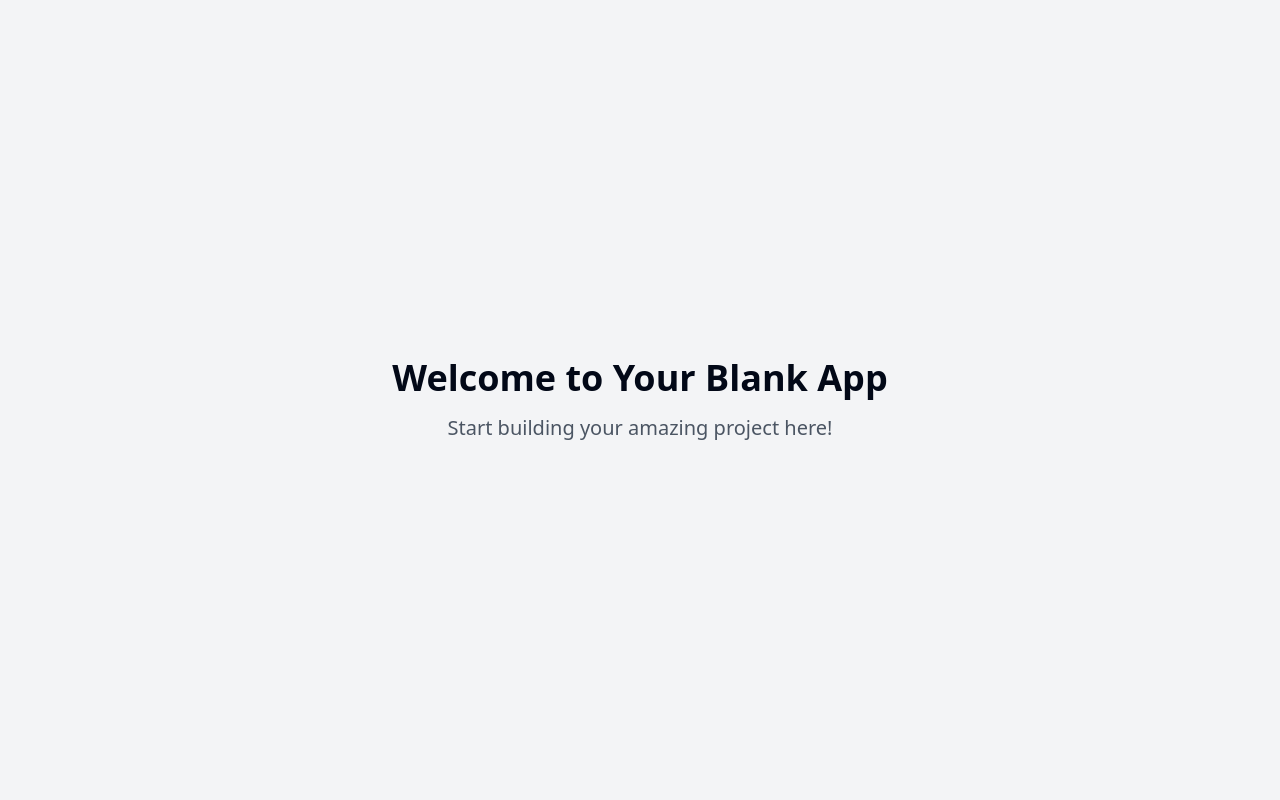
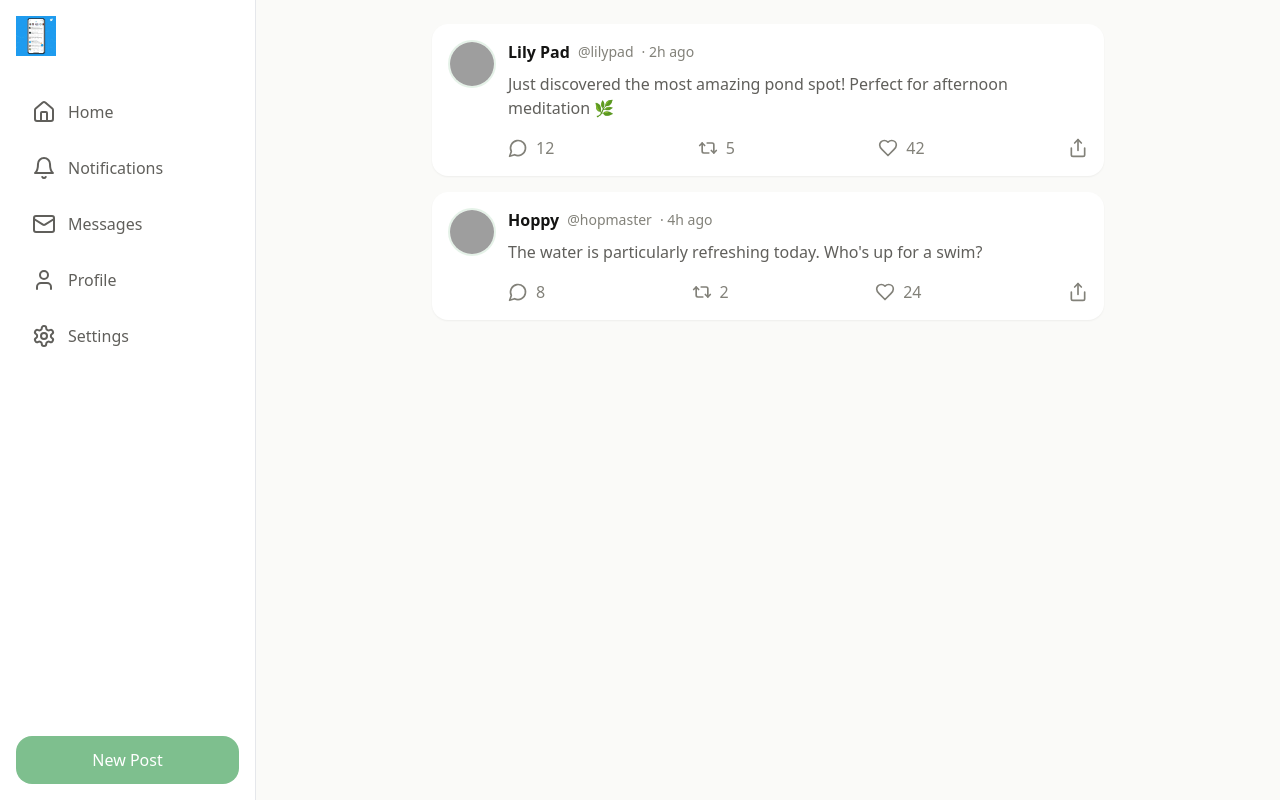
Before and after one commit to Dubmelon/pastel-frog-pond, a React (Vite) app: page / in a window 1280 px wide. Built offline with nearby package versions, Linux system fonts and the light colour scheme; grey boxes are pictures that could not be loaded.

Commit message:
Implement pastel frog UI design
This commit implements a new UI design inspired by pastel frogs, blending elements of Discord and Twitter.  The design includes a post feed, dashboard, and server creation/customization pages.  No backend code is included.

```diff
--- /dev/null
+++ b/src/components/PostCard.tsx
@@ -0,0 +1,61 @@
+
+import { Heart, MessageCircle, Repeat2, Share } from "lucide-react";
+
+interface PostCardProps {
+  avatar: string;
+  username: string;
+  handle: string;
+  content: string;
+  timestamp: string;
+  likes?: number;
+  comments?: number;
+  shares?: number;
+}
+
+export const PostCard = ({
+  avatar,
+  username,
+  handle,
+  content,
+  timestamp,
+  likes = 0,
+  comments = 0,
+  shares = 0,
+}: PostCardProps) => {
+  return (
+    <div className="bg-white rounded-lg p-4 shadow-sm hover:shadow-md transition-shadow duration-300 animate-fade-in">
+      <div className="flex items-start space-x-3">
+        <img
+          src={avatar}
+          alt={username}
+          className="w-12 h-12 rounded-full object-cover border-2 border-primary/20"
+        />
+        <div className="flex-1">
+          <div className="flex items-center space-x-2">
+            <h3 className="font-semibold text-text">{username}</h3>
+            <span className="text-text-tertiary text-sm">@{handle}</span>
+            <span className="text-text-tertiary text-sm">· {timestamp}</span>
+          </div>
+          <p className="mt-2 text-text-secondary">{content}</p>
+          <div className="flex items-center justify-between mt-4 text-text-tertiary">
+            <button className="flex items-center space-x-2 hover:text-primary transition-colors">
+              <MessageCircle className="w-5 h-5" />
+              <span>{comments}</span>
+            </button>
+            <button className="flex items-center space-x-2 hover:text-secondary transition-colors">
+              <Repeat2 className="w-5 h-5" />
+              <span>{shares}</span>
+            </button>
+            <button className="flex items-center space-x-2 hover:text-accent transition-colors">
+              <Heart className="w-5 h-5" />
+              <span>{likes}</span>
+            </button>
+            <button className="flex items-center hover:text-primary transition-colors">
+              <Share className="w-5 h-5" />
+            </button>
+          </div>
+        </div>
+      </div>
+    </div>
+  );
+};
--- /dev/null
+++ b/src/components/Sidebar.tsx
@@ -0,0 +1,47 @@
+
+import { Home, Bell, Mail, Settings, User } from "lucide-react";
+import { Link } from "react-router-dom";
+
+const navItems = [
+  { icon: Home, label: "Home", path: "/" },
+  { icon: Bell, label: "Notifications", path: "/notifications" },
+  { icon: Mail, label: "Messages", path: "/messages" },
+  { icon: User, label: "Profile", path: "/profile" },
+  { icon: Settings, label: "Settings", path: "/settings" },
+];
+
+export const Sidebar = () => {
+  return (
+    <div className="w-64 h-screen bg-white border-r border-gray-200 fixed left-0 top-0 p-4">
+      <div className="flex flex-col h-full">
+        <div className="mb-8">
+          <img
+            src="/lovable-uploads/b91a5d97-e32a-46cf-a2f2-4cbc6b082417.png"
+            alt="Logo"
+            className="w-10 h-10"
+          />
+        </div>
+        <nav className="flex-1">
+          <ul className="space-y-2">
+            {navItems.map((item) => (
+              <li key={item.label}>
+                <Link
+                  to={item.path}
+                  className="flex items-center space-x-3 px-4 py-3 rounded-lg text-text-secondary hover:bg-background-secondary hover:text-primary transition-colors"
+                >
+                  <item.icon className="w-6 h-6" />
+                  <span className="font-medium">{item.label}</span>
+                </Link>
+              </li>
+            ))}
+          </ul>
+        </nav>
+        <div className="mt-auto">
+          <button className="w-full bg-primary text-white rounded-lg py-3 font-medium hover:bg-primary-hover transition-colors">
+            New Post
+          </button>
+        </div>
+      </div>
+    </div>
+  );
+};
--- a/src/index.css
+++ b/src/index.css
@@ -1,101 +1,16 @@
+
 @tailwind base;
 @tailwind components;
 @tailwind utilities;
 
 @layer base {
-  :root {
-    --background: 0 0% 100%;
-    --foreground: 222.2 84% 4.9%;
-
-    --card: 0 0% 100%;
-    --card-foreground: 222.2 84% 4.9%;
-
-    --popover: 0 0% 100%;
-    --popover-foreground: 222.2 84% 4.9%;
-
-    --primary: 222.2 47.4% 11.2%;
-    --primary-foreground: 210 40% 98%;
-
-    --secondary: 210 40% 96.1%;
-    --secondary-foreground: 222.2 47.4% 11.2%;
-
-    --muted: 210 40% 96.1%;
-    --muted-foreground: 215.4 16.3% 46.9%;
-
-    --accent: 210 40% 96.1%;
-    --accent-foreground: 222.2 47.4% 11.2%;
-
-    --destructive: 0 84.2% 60.2%;
-    --destructive-foreground: 210 40% 98%;
-
-    --border: 214.3 31.8% 91.4%;
-    --input: 214.3 31.8% 91.4%;
-    --ring: 222.2 84% 4.9%;
-
-    --radius: 0.5rem;
-
-    --sidebar-background: 0 0% 98%;
-
-    --sidebar-foreground: 240 5.3% 26.1%;
-
-    --sidebar-primary: 240 5.9% 10%;
-
-    --sidebar-primary-foreground: 0 0% 98%;
-
-    --sidebar-accent: 240 4.8% 95.9%;
-
-    --sidebar-accent-foreground: 240 5.9% 10%;
-
-    --sidebar-border: 220 13% 91%;
-
-    --sidebar-ring: 217.2 91.2% 59.8%;
-  }
-
-  .dark {
-    --background: 222.2 84% 4.9%;
-    --foreground: 210 40% 98%;
-
-    --card: 222.2 84% 4.9%;
-    --card-foreground: 210 40% 98%;
-
-    --popover: 222.2 84% 4.9%;
-    --popover-foreground: 210 40% 98%;
-
-    --primary: 210 40% 98%;
-    --primary-foreground: 222.2 47.4% 11.2%;
-
-    --secondary: 217.2 32.6% 17.5%;
-    --secondary-foreground: 210 40% 98%;
-
-    --muted: 217.2 32.6% 17.5%;
-    --muted-foreground: 215 20.2% 65.1%;
-
-    --accent: 217.2 32.6% 17.5%;
-    --accent-foreground: 210 40% 98%;
-
-    --destructive: 0 62.8% 30.6%;
-    --destructive-foreground: 210 40% 98%;
-
-    --border: 217.2 32.6% 17.5%;
-    --input: 217.2 32.6% 17.5%;
-    --ring: 212.7 26.8% 83.9%;
-    --sidebar-background: 240 5.9% 10%;
-    --sidebar-foreground: 240 4.8% 95.9%;
-    --sidebar-primary: 224.3 76.3% 48%;
-    --sidebar-primary-foreground: 0 0% 100%;
-    --sidebar-accent: 240 3.7% 15.9%;
-    --sidebar-accent-foreground: 240 4.8% 95.9%;
-    --sidebar-border: 240 3.7% 15.9%;
-    --sidebar-ring: 217.2 91.2% 59.8%;
+  body {
+    @apply bg-background text-text antialiased;
   }
 }
 
-@layer base {
-  * {
-    @apply border-border;
-  }
-
-  body {
-    @apply bg-background text-foreground;
+@layer utilities {
+  .glass {
+    @apply bg-white/80 backdrop-blur-md border border-white/20;
   }
 }
--- a/src/pages/Index.tsx
+++ b/src/pages/Index.tsx
@@ -1,12 +1,41 @@
-// Update this page (the content is just a fallback if you fail to update the page)
+
+import { Sidebar } from "@/components/Sidebar";
+import { PostCard } from "@/components/PostCard";
+
+const mockPosts = [
+  {
+    avatar: "/placeholder.svg",
+    username: "Lily Pad",
+    handle: "lilypad",
+    content: "Just discovered the most amazing pond spot! Perfect for afternoon meditation 🌿",
+    timestamp: "2h ago",
+    likes: 42,
+    comments: 12,
+    shares: 5,
+  },
+  {
+    avatar: "/placeholder.svg",
+    username: "Hoppy",
+    handle: "hopmaster",
+    content: "The water is particularly refreshing today. Who's up for a swim?",
+    timestamp: "4h ago",
+    likes: 24,
+    comments: 8,
+    shares: 2,
+  },
+];
 
 const Index = () => {
   return (
-    <div className="min-h-screen flex items-center justify-center bg-gray-100">
-      <div className="text-center">
-        <h1 className="text-4xl font-bold mb-4">Welcome to Your Blank App</h1>
-        <p className="text-xl text-gray-600">Start building your amazing project here!</p>
-      </div>
+    <div className="min-h-screen bg-background">
+      <Sidebar />
+      <main className="ml-64 p-6">
+        <div className="max-w-2xl mx-auto space-y-4">
+          {mockPosts.map((post, index) => (
+            <PostCard key={index} {...post} />
+          ))}
+        </div>
+      </main>
     </div>
   );
 };
--- a/tailwind.config.ts
+++ b/tailwind.config.ts
@@ -1,3 +1,4 @@
+
 import type { Config } from "tailwindcss";
 
 export default {
@@ -12,85 +13,61 @@ export default {
   theme: {
     container: {
       center: true,
-			padding: '2rem',
+      padding: "2rem",
       screens: {
-				'2xl': '1400px'
-			}
+        "2xl": "1400px",
+      },
     },
     extend: {
       colors: {
-				border: 'hsl(var(--border))',
-				input: 'hsl(var(--input))',
-				ring: 'hsl(var(--ring))',
-				background: 'hsl(var(--background))',
-				foreground: 'hsl(var(--foreground))',
         primary: {
-					DEFAULT: 'hsl(var(--primary))',
-					foreground: 'hsl(var(--primary-foreground))'
+          DEFAULT: "#7EBF8E", // Soft frog green
+          hover: "#6DAE7D",
+          light: "#A5D6B0",
         },
         secondary: {
-					DEFAULT: 'hsl(var(--secondary))',
-					foreground: 'hsl(var(--secondary-foreground))'
-				},
-				destructive: {
-					DEFAULT: 'hsl(var(--destructive))',
-					foreground: 'hsl(var(--destructive-foreground))'
-				},
-				muted: {
-					DEFAULT: 'hsl(var(--muted))',
-					foreground: 'hsl(var(--muted-foreground))'
+          DEFAULT: "#8989DE", // Soft lavender
+          hover: "#7878CD",
         },
         accent: {
-					DEFAULT: 'hsl(var(--accent))',
-					foreground: 'hsl(var(--accent-foreground))'
+          DEFAULT: "#D2886F", // Soft peach
+          hover: "#C17760",
         },
-				popover: {
-					DEFAULT: 'hsl(var(--popover))',
-					foreground: 'hsl(var(--popover-foreground))'
+        background: {
+          DEFAULT: "#FAFAF8",
+          secondary: "#F0EFEA",
         },
-				card: {
-					DEFAULT: 'hsl(var(--card))',
-					foreground: 'hsl(var(--card-foreground))'
-				},
-				sidebar: {
-					DEFAULT: 'hsl(var(--sidebar-background))',
-					foreground: 'hsl(var(--sidebar-foreground))',
-					primary: 'hsl(var(--sidebar-primary))',
-					'primary-foreground': 'hsl(var(--sidebar-primary-foreground))',
-					accent: 'hsl(var(--sidebar-accent))',
-					'accent-foreground': 'hsl(var(--sidebar-accent-foreground))',
-					border: 'hsl(var(--sidebar-border))',
-					ring: 'hsl(var(--sidebar-ring))'
+        text: {
+          DEFAULT: "#141413",
+          secondary: "#605F5B",
+          tertiary: "#828179",
         }
       },
       borderRadius: {
-				lg: 'var(--radius)',
-				md: 'calc(var(--radius) - 2px)',
-				sm: 'calc(var(--radius) - 4px)'
+        lg: "1rem",
+        md: "0.75rem",
+        sm: "0.5rem",
+      },
+      animation: {
+        "fade-in": "fadeIn 0.5s ease-in-out",
+        "slide-up": "slideUp 0.5s ease-out",
+        "scale": "scale 0.2s ease-in-out",
       },
       keyframes: {
-				'accordion-down': {
-					from: {
-						height: '0'
+        fadeIn: {
+          "0%": { opacity: "0" },
+          "100%": { opacity: "1" },
         },
-					to: {
-						height: 'var(--radix-accordion-content-height)'
-					}
+        slideUp: {
+          "0%": { transform: "translateY(20px)", opacity: "0" },
+          "100%": { transform: "translateY(0)", opacity: "1" },
         },
-				'accordion-up': {
-					from: {
-						height: 'var(--radix-accordion-content-height)'
+        scale: {
+          "0%": { transform: "scale(0.95)" },
+          "100%": { transform: "scale(1)" },
         },
-					to: {
-						height: '0'
-					}
-				}
       },
-			animation: {
-				'accordion-down': 'accordion-down 0.2s ease-out',
-				'accordion-up': 'accordion-up 0.2s ease-out'
-			}
-		}
+    },
   },
   plugins: [require("tailwindcss-animate")],
 } satisfies Config;
```
Also changed, not shown: public/lovable-uploads/b91a5d97-e32a-46cf-a2f2-4cbc6b082417.png (added). Lines whose indentation alone changed are shown as unchanged.
